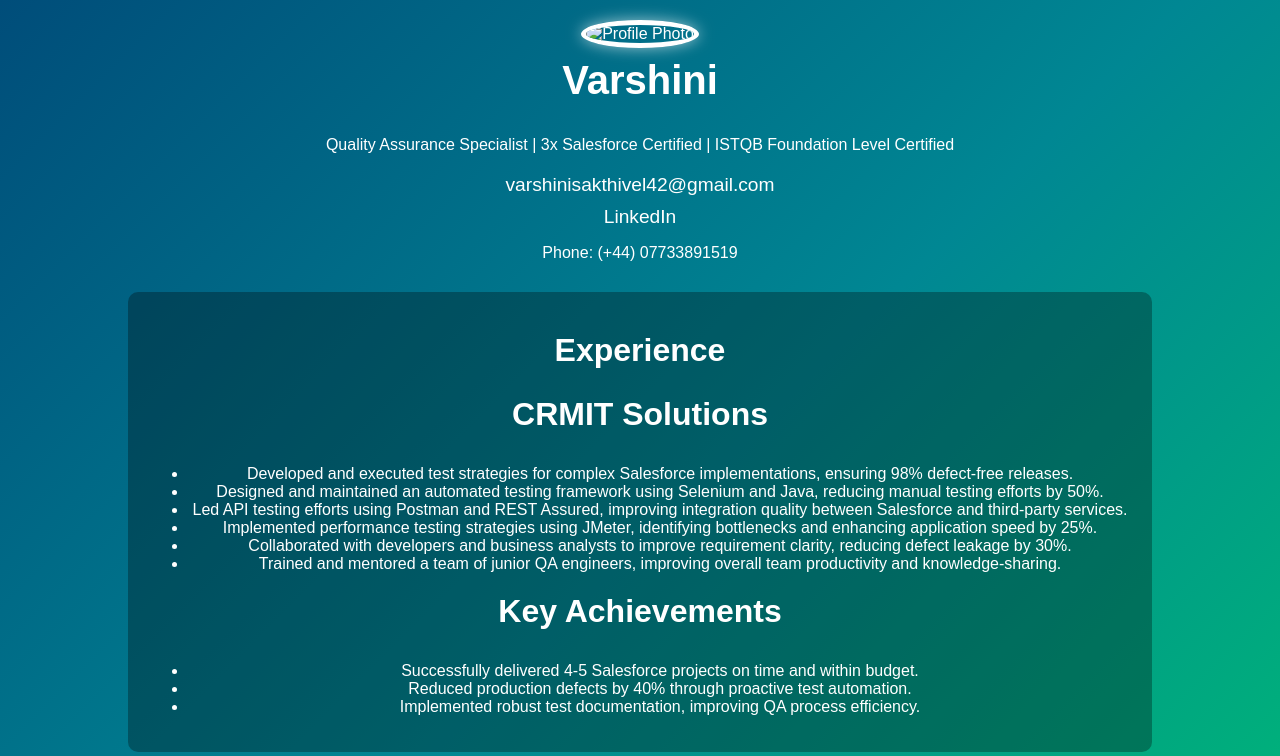
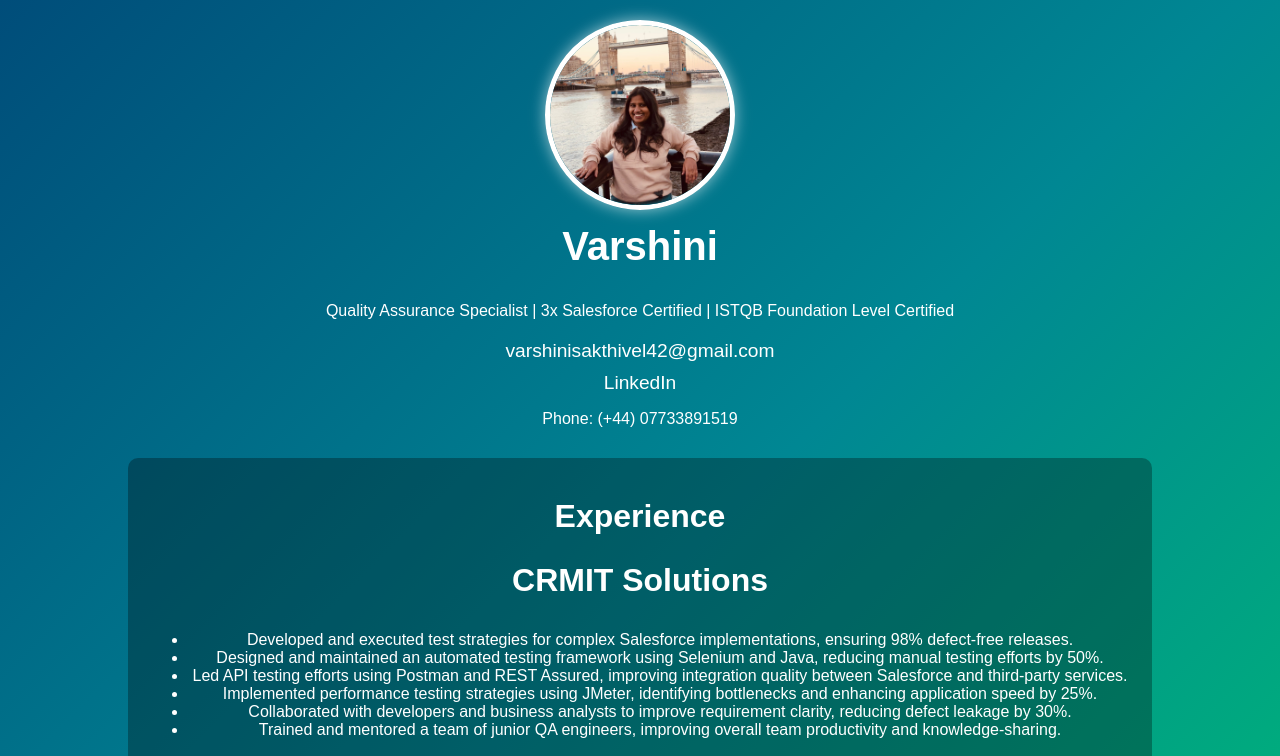
Before and after one commit to VarshiniSakthivel-QA/Varshini-Sakthivel-Portfolio, a plain HTML site: page index.html in a window 1280 px wide. Shown: the top 756 px of the page. Drawn offline with Linux system fonts and the light colour scheme.

Commit message:
index.html

```diff
--- a/index.html
+++ b/index.html
@@ -10,7 +10,7 @@
     <div id="container">
         <!-- First Page: Contact Information -->
         <section id="contact">
-           <img src="images/image.jpg" alt="Profile Photo" id="profile-photo">
+           <img src="image.jpg" alt="Profile Photo" id="profile-photo">
             <h1>Varshini</h1>
             <p id="tagline">Quality Assurance Specialist | 3x Salesforce Certified | ISTQB Foundation Level Certified</p>
             <div id="contact-info">
```
